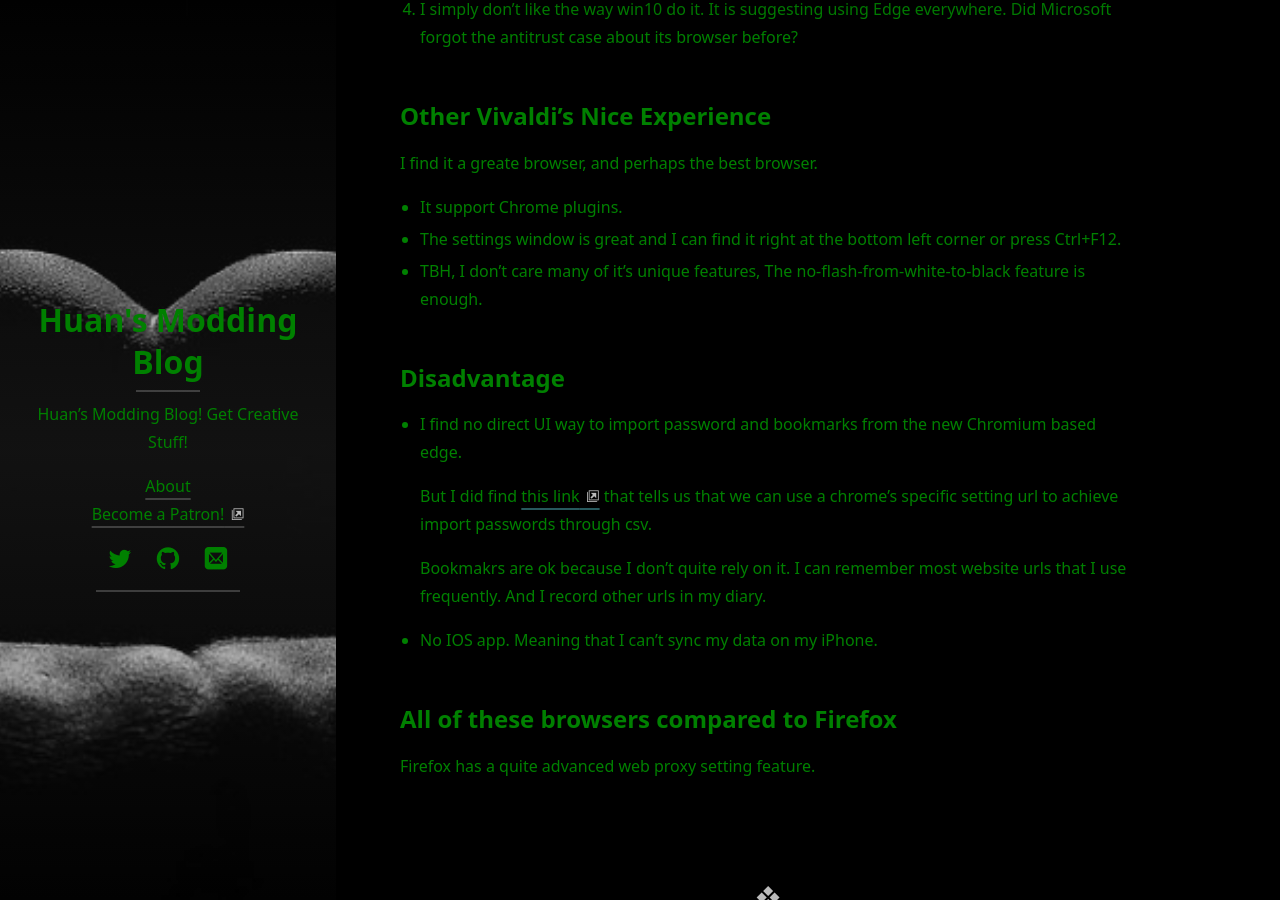
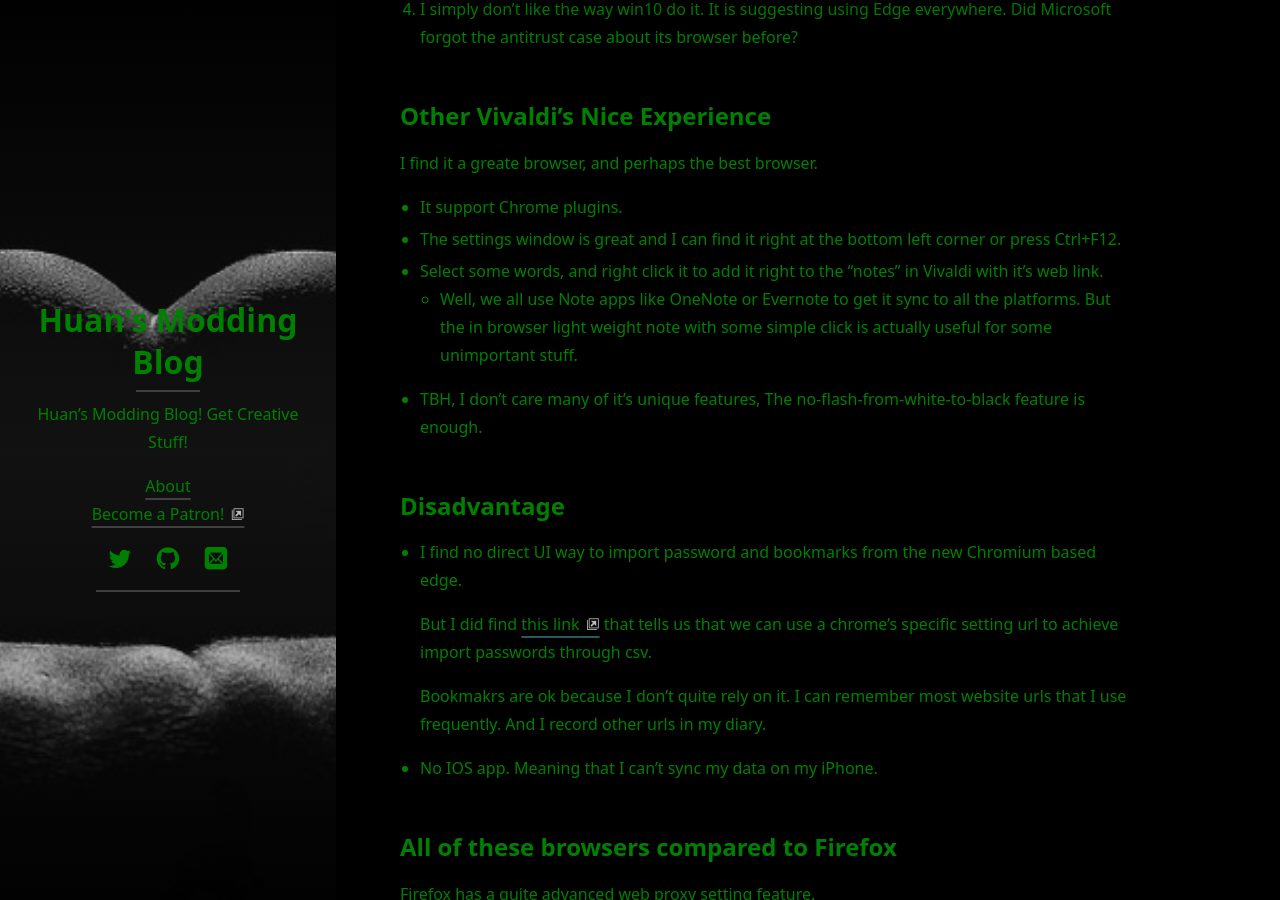
Before and after one commit to huanrenfeng/huanrenfeng.github.io, a Jekyll site: the page built from _posts/2020-11-19-switch-from-chrome-to-edge-to-vivaldi.md, in a window 1280 px wide and 900 px high, scrolled down 785 px. Built offline with Jekyll 4.4.1, drawn with Linux system fonts in a browser that asks for light colours; cached includes are drawn as plain includes; nearby versions of some CDN libraries; some web fonts are replaced; our own code applies the rules of GitHub Pages for plain Markdown files; library files that are not in the unit come from our copies.

Commit message:
Update 2020-11-19-switch-from-chrome-to-edge-to-vivaldi.md

```diff
--- a/_posts/2020-11-19-switch-from-chrome-to-edge-to-vivaldi.md
+++ b/_posts/2020-11-19-switch-from-chrome-to-edge-to-vivaldi.md
@@ -28,6 +28,8 @@
 
 - It support Chrome plugins.
 - The settings window is great and I can find it right at the bottom left corner or press Ctrl+F12.
+- Select some words, and right click it to add it right to the "notes" in Vivaldi with it's web link.
+  - Well, we all use Note apps like OneNote or Evernote to get it sync to all the platforms. But the in browser light weight note with some simple click is actually useful for some unimportant stuff.
 - TBH, I don't care many of it's unique features, The no-flash-from-white-to-black feature is enough.
 
 ## Disadvantage
```
